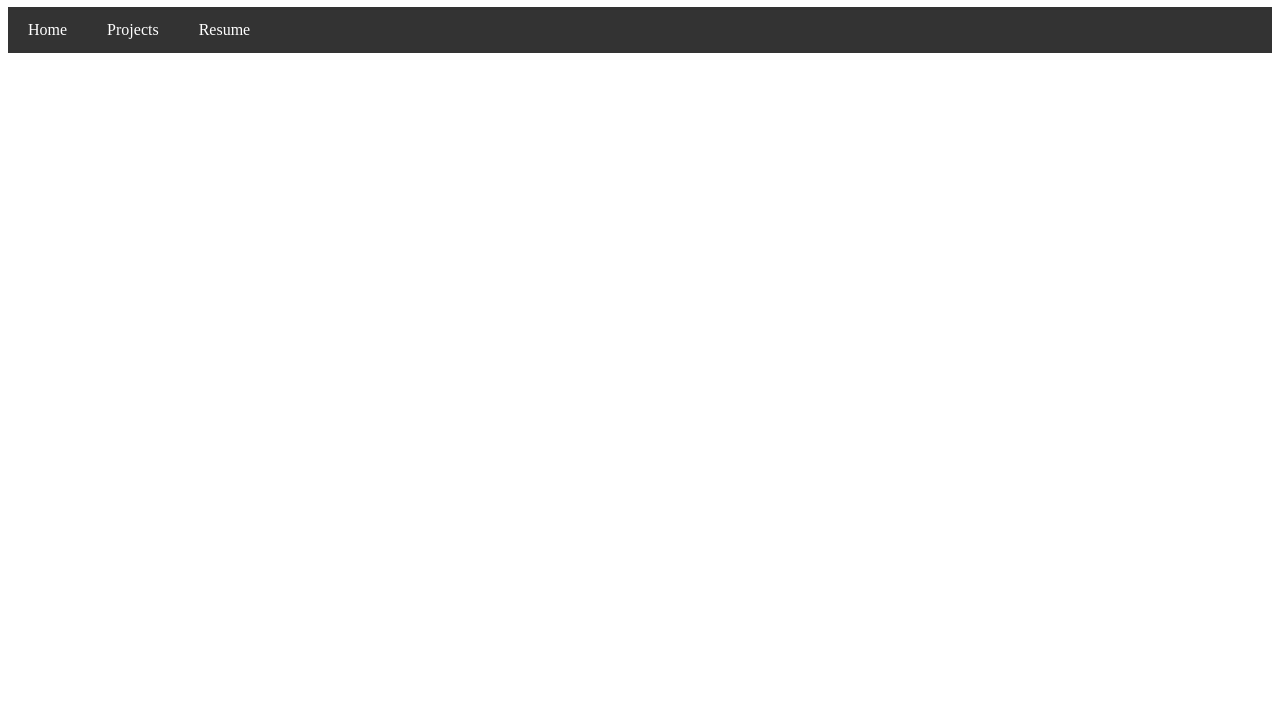
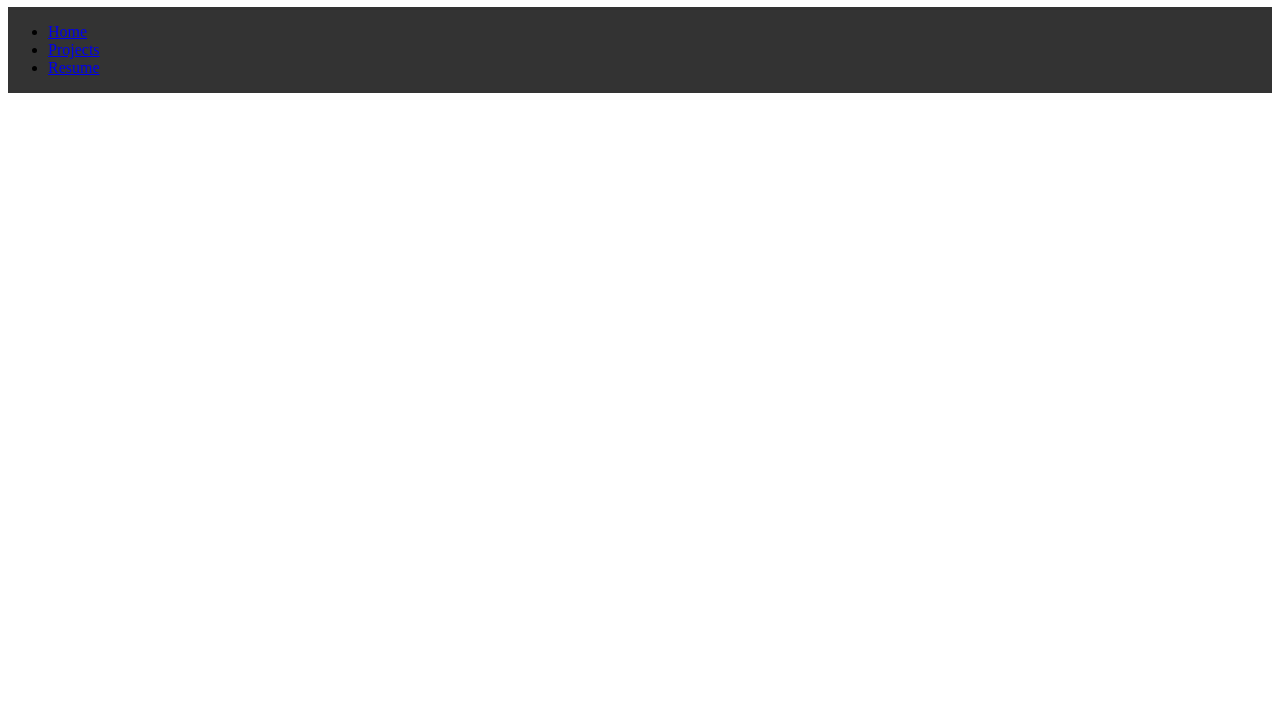
Before and after one commit to joshinishad24/joshinishad24.github.io, a plain HTML site: page index.html in a window 1280 px wide. Shown: the part 73-800 px from the top of the page. Drawn offline with Linux system fonts and the light colour scheme.

Commit message:
Update styles.css

```diff
--- a/styles.css
+++ b/styles.css
@@ -4,20 +4,5 @@ p {
   /* Style the navigation bar container */
 .navbar {
     background-color: #333;
+    display: flex;
   }
-
-  /* Arrange list items horizontally using Flexbox */
-.navbar ul {
-    list-style-type: none; /* Removes bullet points */
-    margin: 0;
-    padding: 0;
-    display: flex; /* Lines items up side-by-side */
-  }
-
-  /* Style the individual links */
-.navbar a {
-    display: block; /* Makes the entire padded area clickable */
-    color: white;
-    text-decoration: none; /* Removes underlines */
-    padding: 14px 20px;
-  }
```
